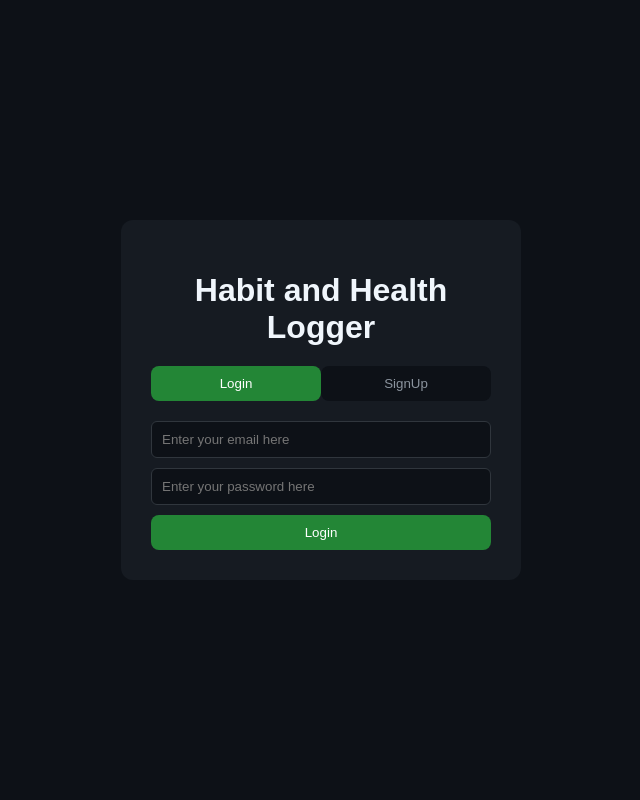
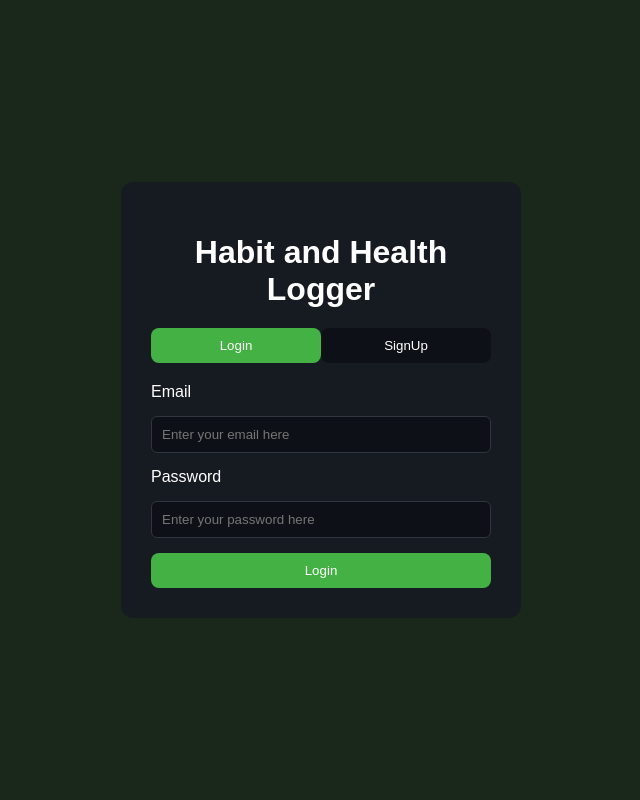
Before and after one commit to IssaItani-iri00/Habit-and-Health-Logger, a PHP site: page /auth-page.html in a window 1280 px wide. Shown: the whole page, without its empty margins (319-959 px from the left). Run offline with PHP 8.4, Linux system fonts and the light colour scheme; some libraries are stand-ins or nearby versions.

Commit message:
added labels and fixed styling

```diff
--- a/front/pages/AuthPage/auth-page.css
+++ b/front/pages/AuthPage/auth-page.css
@@ -1,12 +1,12 @@
 body {
     margin: 0;
-    background: #0d1117;
+    background: #1A281C;
     font-family: Arial;
     display: flex;
     justify-content: center;
     align-items: center;
     height: 100vh;
-    color: #f0f6fc;
+    color: white;
 }
 
 .auth-container {
@@ -34,21 +34,17 @@ h1 {
     flex: 1;
     padding: 10px;
     background: #0d1117;
-    border: none;
-    color: #8b949e;
-    cursor: pointer;
     border-radius: 8px;
 }
 
 .tab.active {
-    background: #238636;
-    color: white;
+    background: #44B144;
 }
 
 .panel {
     display: none;
     flex-direction: column;
-    gap: 10px;
+    gap: 15px;
 }
 
 .panel.visible {
@@ -64,7 +60,7 @@ input {
 }
 
 button {
-    background: #238636;
+    background: #44B144;
     border: none;
     padding: 10px;
     color: white;
@@ -85,3 +81,7 @@ button {
 .error-message:not(:empty) {
     display: block;
 }
+
+label{
+    display: flex;
+}
--- a/front/pages/AuthPage/auth-page.html
+++ b/front/pages/AuthPage/auth-page.html
@@ -17,15 +17,20 @@
             </div>
 
             <div id = "loginPanel" class = "panel visible">
+                <label>Email</label>
                 <input type = "email" id = "loginEmail" placeholder = "Enter your email here">
+                <label>Password</label>
                 <input type = "password" id = "loginPassword" placeholder = "Enter your password here">
                 <div id = "loginError" class = "error-message"></div>
                 <button id = "loginBtn" class = "login-register-btns">Login</button>
             </div>
 
             <div id = "registerPanel" class = "panel">
+                <label>Name</label>
                 <input type = "text" id = "registerName" placeholder = "Enter your name here">
+                <label>Email</label>
                 <input type = "email" id = "registerEmail" placeholder = "Enter your email here">
+                <label>Password</label>
                 <input type = "password" id = "registerPassword" placeholder = "Enter your password here">
                 <div id = "registerError" class = "error-message"></div>
                 <button id = "registerBtn" class = "login-register-btns">SignUp</button>
```
